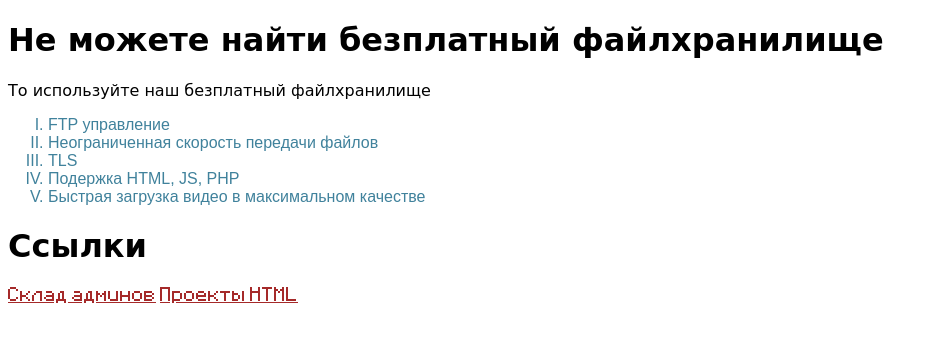
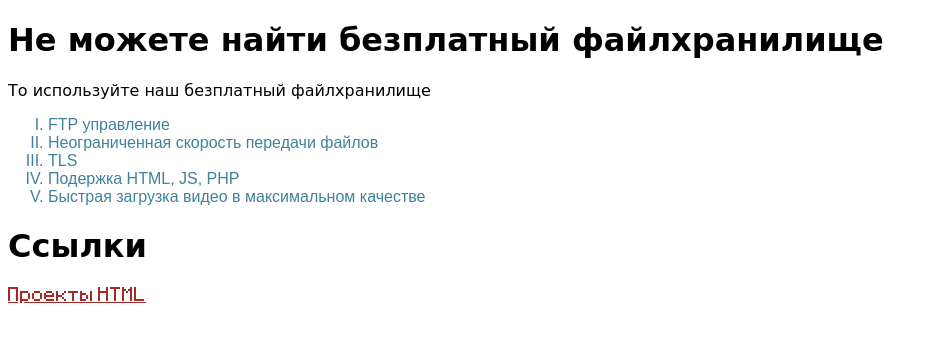
Before and after one commit to cloudcom23/cloud.inf, a plain HTML site: page index.html in a window 1280 px wide. Shown: the whole page, without its empty margins (0-938 px from the left). Drawn offline with Linux system fonts and the light colour scheme.

Commit message:
Update index.html

```diff
--- a/index.html
+++ b/index.html
@@ -16,7 +16,6 @@
 <li>Быстрая загрузка видео в максимальном качестве</li>
 </ol>
 <h1>Ссылки</h1>
-<a href="/sklad/">Склад админов</a>
 <a href="/project/index.html">Проекты HTML</a>
 </body>
 </html>
```
